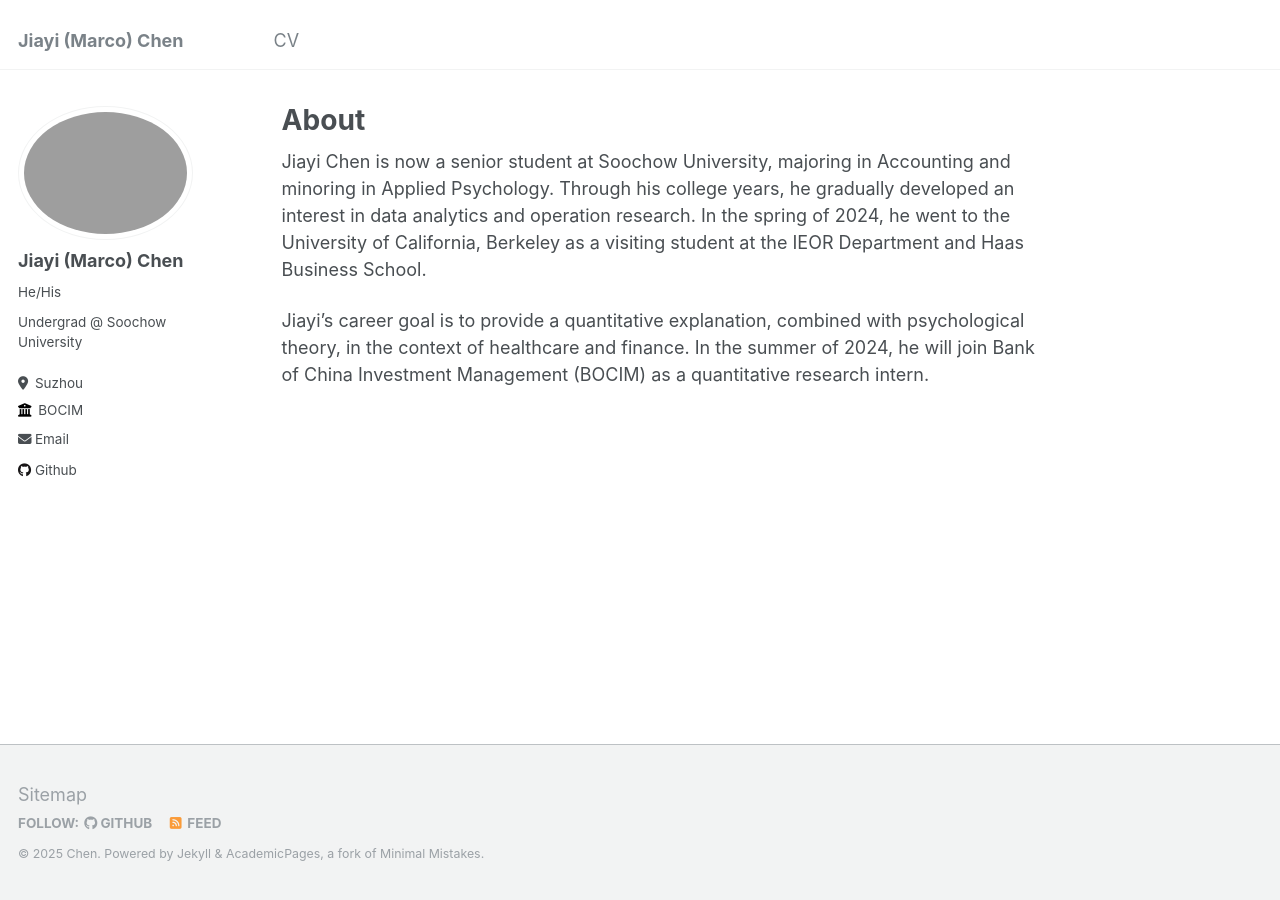
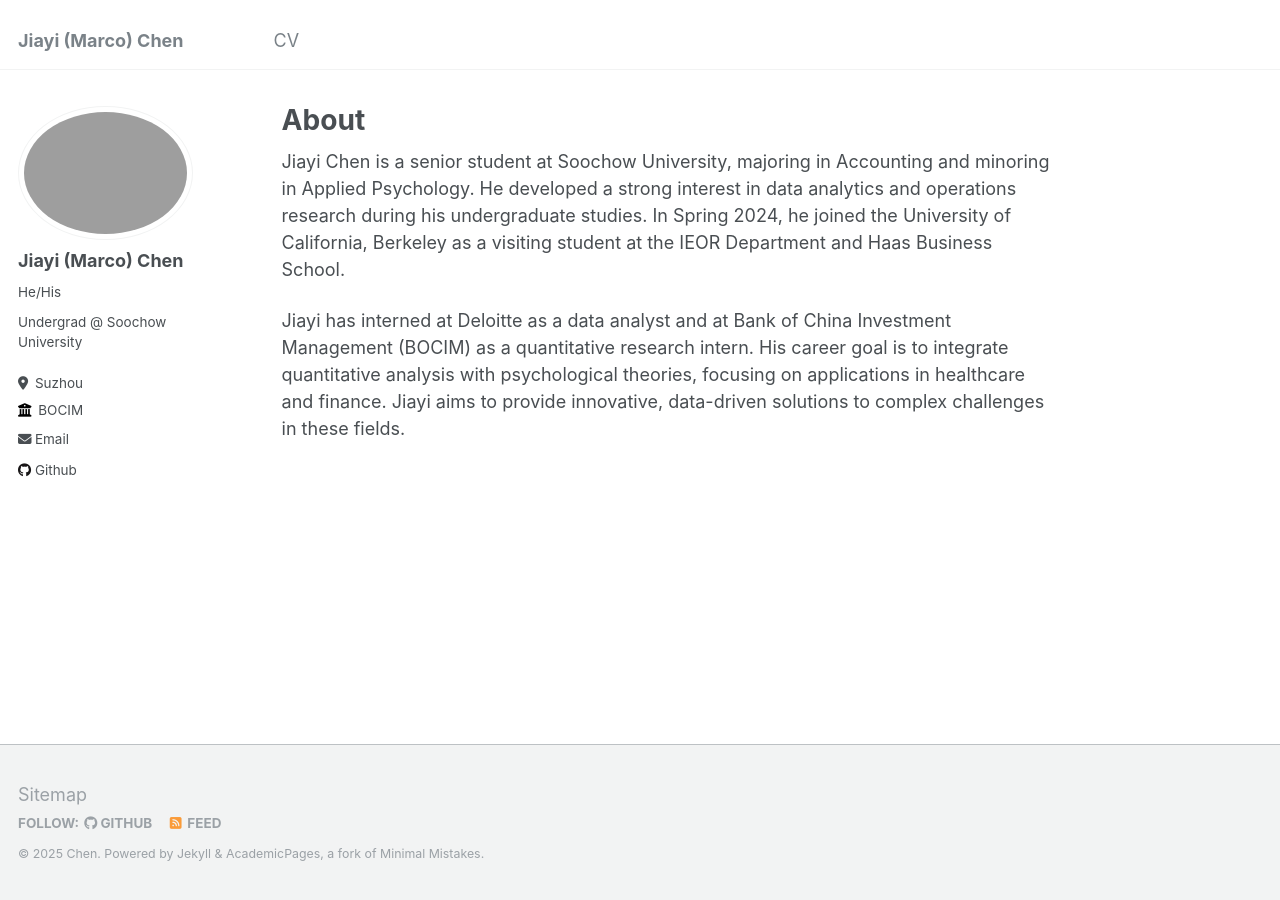
Before and after one commit to marcochen0720/marcochen0720.github.io, a Jekyll site: the page built from _pages/about.md, in a window 1280 px wide. Built offline with Jekyll 4.4.1, drawn with Linux system fonts in a browser that asks for light colours.

Commit message:
Update about.md

```diff
--- a/_pages/about.md
+++ b/_pages/about.md
@@ -7,6 +7,6 @@ redirect_from:
   - /about.html
 ---
 
-Jiayi Chen is now a senior student at Soochow University, majoring in Accounting and minoring in Applied Psychology. Through his college years, he gradually developed an interest in data analytics and operation research. In the spring of 2024, he went to the University of California, Berkeley as a visiting student at the IEOR Department and Haas Business School.
+Jiayi Chen is a senior student at Soochow University, majoring in Accounting and minoring in Applied Psychology. He developed a strong interest in data analytics and operations research during his undergraduate studies. In Spring 2024, he joined the University of California, Berkeley as a visiting student at the IEOR Department and Haas Business School.
 
-Jiayi's career goal is to provide a quantitative explanation, combined with psychological theory, in the context of healthcare and finance. In the summer of 2024, he will join Bank of China Investment Management (BOCIM) as a quantitative research intern.
+Jiayi has interned at Deloitte as a data analyst and at Bank of China Investment Management (BOCIM) as a quantitative research intern. His career goal is to integrate quantitative analysis with psychological theories, focusing on applications in healthcare and finance. Jiayi aims to provide innovative, data-driven solutions to complex challenges in these fields.
```
